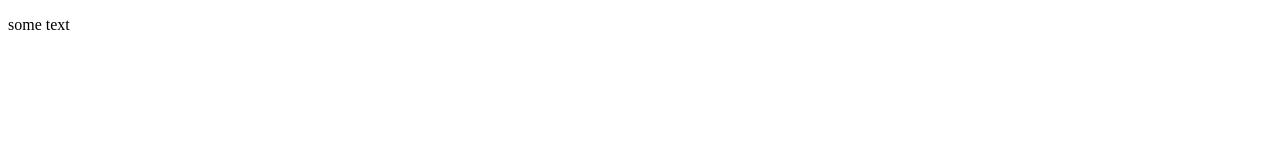
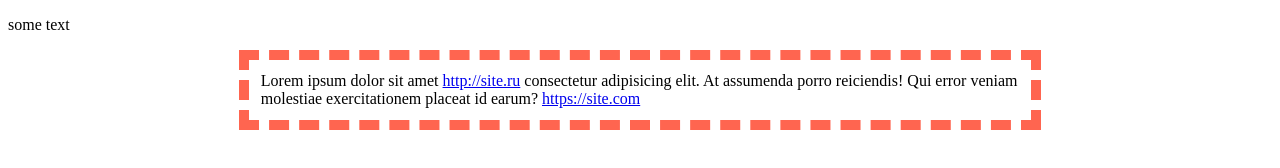
Before and after one commit to max-saraev-web/module_03, a plain HTML site: page index.html in a window 1280 px wide. Drawn offline with Linux system fonts and the light colour scheme.

Commit message:
all-done

```diff
--- a/index.html
+++ b/index.html
@@ -9,5 +9,8 @@
 </head>
 <body>
   <p>some text</p>
+  <div class="task-04">
+  Lorem ipsum dolor sit amet http://site.ru consectetur adipisicing elit. At assumenda porro reiciendis! Qui error veniam molestiae exercitationem placeat id earum?  https://site.com
+  </div>
 </body>
 </html>
--- a/js/index.js
+++ b/js/index.js
@@ -1,3 +1,4 @@
+import strToLink from './modules/task04.js';
 import onlyJs from './modules/task_01.js';
 import findEmail from './modules/task_02.js';
 import findInBrackets from './modules/task_03.js';
@@ -8,6 +9,9 @@ const task02 = 'my-mail@yandex.ru, tom_yam@ya.ru, zero@mai1.xyz info@methed.ru m
 const task03 = 'Здоровый (праздничный) ужин вовсе не обязательно должен состоять из шпината, гречки и вареной куриной грудки. Самыми лучшими способами приготовления еды (по мнению моей мамы) являются следующие: варка на пару, запекание или варка в воде. Помимо стандартных мандаринов и ананасов, отличным украшением любого стола станут необычные, экзотические фрукты(например: личи, рамбутан, тамаринд). Здоровой может быть даже выпечка, если она приготовлена на пару.';
 
 
-// console.log('onlyJs', onlyJs());
-// console.log('findEmail', findEmail(task02));
+
+console.log('onlyJs', onlyJs());
+console.log('findEmail', findEmail(task02));
 console.log('findInBrackets', findInBrackets(task03));
+
+strToLink();
--- /dev/null
+++ b/js/modules/task04.js
@@ -0,0 +1,22 @@
+const strToLink = () => {
+  const textElem = document.querySelector('.task-04');
+  textElem.style.cssText = `
+    max-width: 60%;
+    margin: 0 auto;
+    border: 10px dashed #ff6550;
+    padding: 12px;
+  `;
+  console.log('textElem: ', textElem);
+
+  const regExp = /(https?:\/\/)(\w+)\.(\w{2,5})/gi;
+
+  textElem.innerHTML = textElem.innerHTML.replace(regExp, match => {
+    const link = document.createElement('a');
+    link.target = '_blank';
+    link.href = match;
+    link.textContent = match;
+    return link.outerHTML;
+  });
+};
+
+export default strToLink;
```
